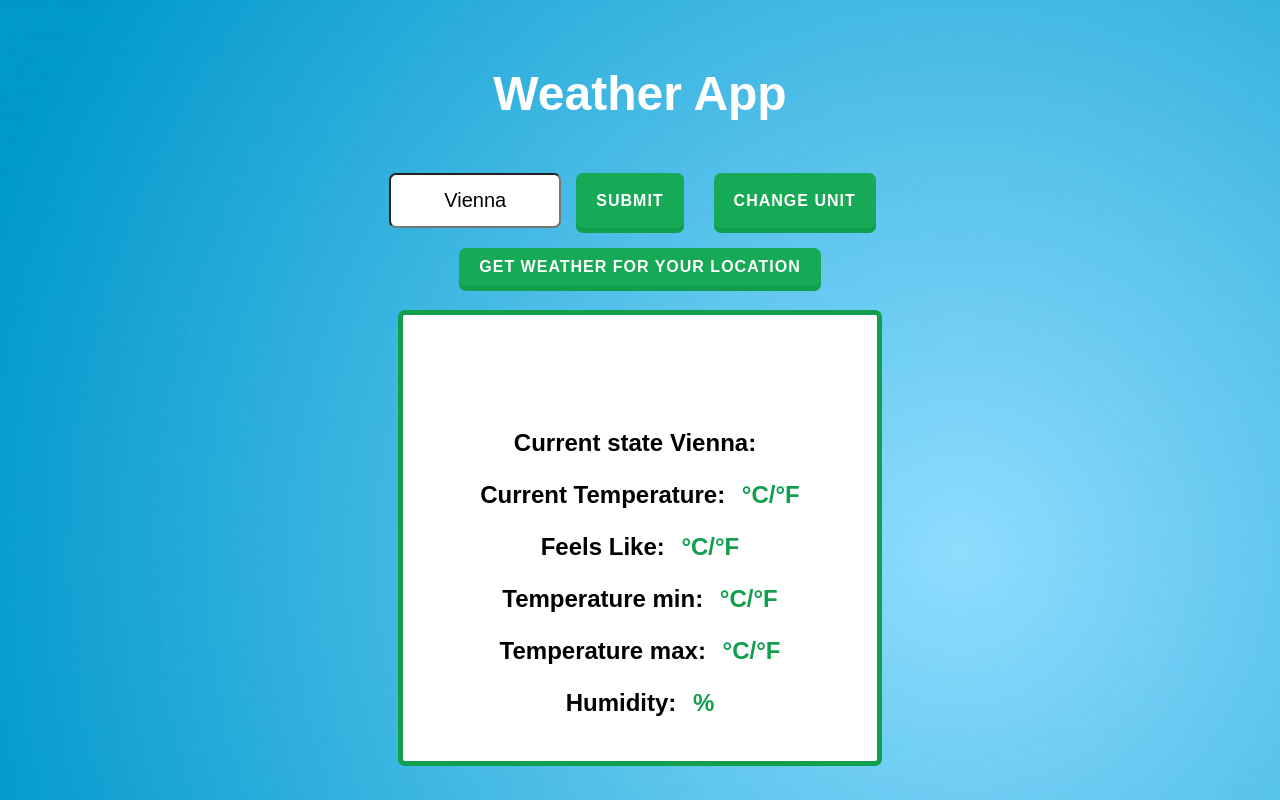
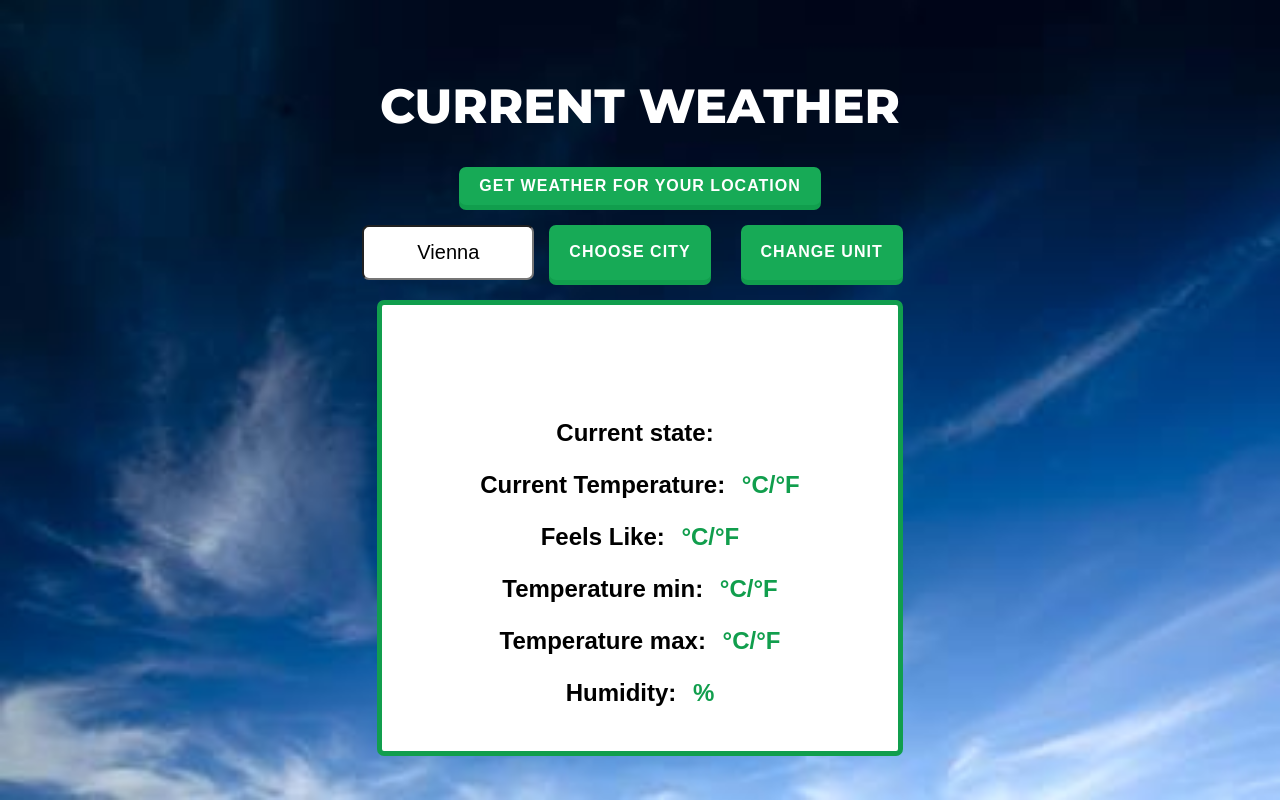
Before and after one commit to awoeger/react-weather-app, a React (Create React App) app: page / in a window 1280 px wide. Built offline with nearby package versions, Linux system fonts and the light colour scheme; the HTML template or start-up script is replaced by a standard one.

Commit message:
Change background image and some styling

```diff
--- a/public/index.html
+++ b/public/index.html
@@ -25,6 +25,9 @@
       work correctly both with client-side routing and a non-root public URL.
       Learn how to configure a non-root public URL by running `npm run build`.
     -->
+    <style>
+      @import url('https://fonts.googleapis.com/css2?family=Montserrat:wght@800&display=swap');
+    </style>
     <title>Weather App</title>
   </head>
   <body>
--- a/src/App.css
+++ b/src/App.css
@@ -3,6 +3,8 @@ body {
   padding: 0;
   box-sizing: border-box;
   background-image: url(./images/background-image.jpg);
+  background-size: cover;
+  background-repeat: no-repeat;
   font-size: 16px;
   font-family: sans-serif;
   min-height: 100vh;
@@ -18,6 +20,8 @@ body {
 h1 {
   font-size: 3em;
   color: white;
+  font-family: 'Montserrat', sans-serif;
+  text-transform: uppercase;
 }
 
 .container {
--- a/src/App.js
+++ b/src/App.js
@@ -88,7 +88,6 @@ function App() {
       )
         .then((response) => response.json())
         .then((data) => {
-          console.log(data);
           setTemperature(parseInt(data.main.temp));
           setFeelsLike(parseInt(data.main.feels_like));
           setHumidity(data.main.humidity);
@@ -102,7 +101,8 @@ function App() {
 
   return (
     <div className="container">
-      <h1>Weather App</h1>
+      <h1>Current Weather</h1>
+      <UserLocation handleUserLocationClick={handleUserLocationClick} />
       <Input
         handleSubmitClick={handleSubmitClick}
         city={city}
@@ -111,12 +111,6 @@ function App() {
         setUnit={setUnit}
         handleUnitChange={handleUnitChange}
       />
-      <UserLocation
-        lat={lat}
-        lng={lng}
-        status={status}
-        handleUserLocationClick={handleUserLocationClick}
-      />
       <Weather
         temperature={temperature}
         feelsLike={feelsLike}
@@ -124,7 +118,6 @@ function App() {
         tempMax={tempMax}
         humidity={humidity}
         weatherState={weatherState}
-        city={city}
       />
     </div>
   );
--- a/src/Input.js
+++ b/src/Input.js
@@ -20,7 +20,7 @@ export default function Input({
         onChange={handleCityChange}
       />
       <button className="submit" onClick={handleSubmitClick} type="button">
-        Submit
+        Choose city
       </button>
       <button onClick={handleUnitChange} type="button">
         Change unit
--- a/src/UserLocation.js
+++ b/src/UserLocation.js
@@ -1,19 +1,11 @@
 import React from 'react';
 
-export default function UserLocation({
-  lat,
-  lng,
-  status,
-  handleUserLocationClick,
-}) {
+export default function UserLocation({ handleUserLocationClick }) {
   return (
     <div className="App">
       <button onClick={handleUserLocationClick}>
         Get weather for your Location
       </button>
-      <p>{status}</p>
-      {lat && <p>Latitude: {lat}</p>}
-      {lng && <p>Longitude: {lng}</p>}
     </div>
   );
 }
--- a/src/Weather.js
+++ b/src/Weather.js
@@ -6,13 +6,12 @@ export default function Weather({
   tempMax,
   humidity,
   weatherState,
-  city,
 }) {
   return (
     <div className="weather-container">
       <div className={weatherState}></div>
       <p>
-        Current state {city}: <span>{weatherState}</span>
+        Current state: <span>{weatherState}</span>
       </p>
       <p>
         Current Temperature: <span>{temperature} °C/°F </span>
```
Also changed, not shown: src/images/background-image.jpg.
